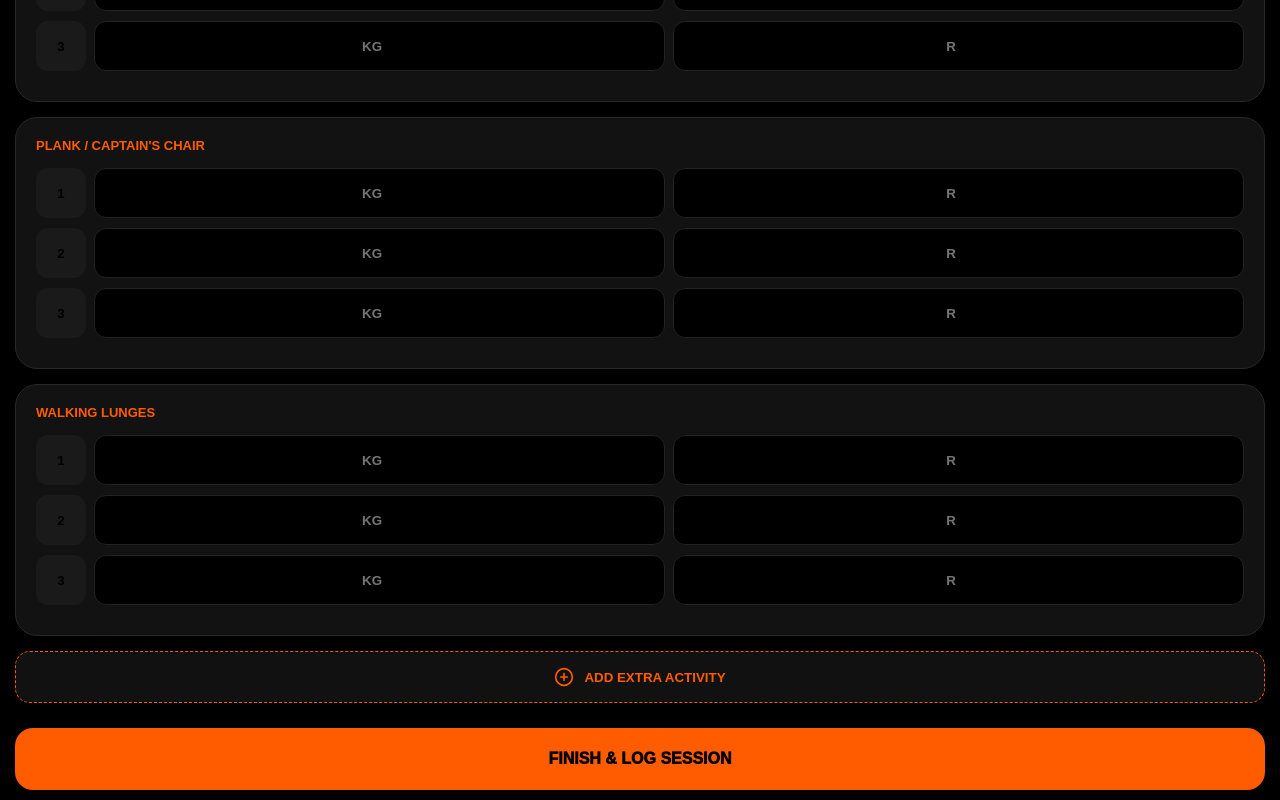
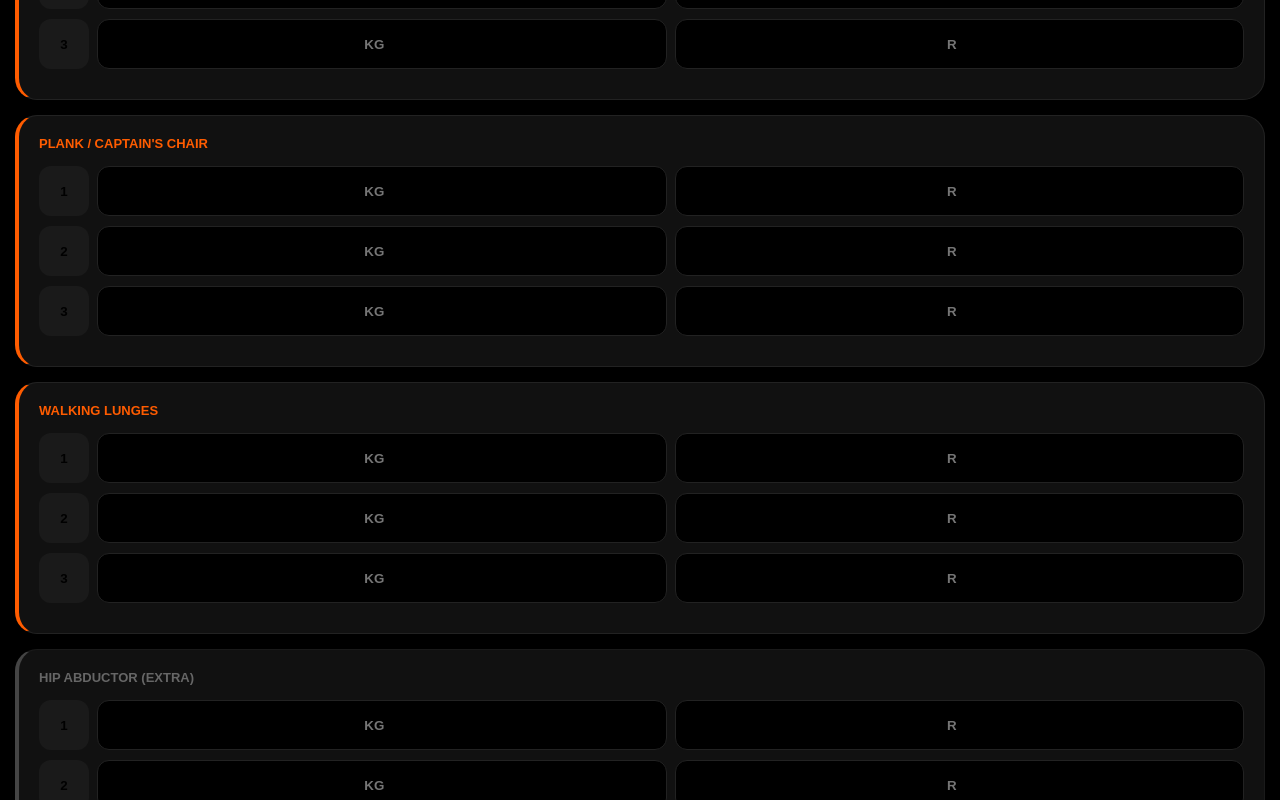
Before and after one commit to srafiq2406teachered-byte/Titan-Tracker, a React (Vite) app: page / in a window 1280 px wide. Shown: the part 1580-2380 px from the top of the page. Built offline with nearby package versions, Linux system fonts and the light colour scheme.

Commit message:
Update App.jsx

```diff
--- a/src/App.jsx
+++ b/src/App.jsx
@@ -5,7 +5,7 @@ import {
 } from 'lucide-react';
 
 const TitanTracker = () => {
-  // --- MASTER PROTOCOL (Fixed Core) ---
+  // --- THE FULL ROSTER (Core + Preset Extras) ---
   const MASTER_PROTOCOL = [
     { id: "A1", name: "Leg Press Machine", sets: 3, group: "Legs", rest: 60 },
     { id: "A2", name: "Lat Pulldown Machine", sets: 3, group: "Back", rest: 60 },
@@ -14,65 +14,45 @@ const TitanTracker = () => {
     { id: "C1", name: "Seated Cable Row", sets: 3, group: "Back", rest: 60 },
     { id: "C2", name: "DB Overhead Press", sets: 3, group: "Shoulders", rest: 60 },
     { id: "D1", name: "Plank / Captain's Chair", sets: 3, group: "Core", rest: 30 },
-    { id: "D2", name: "Walking Lunges", sets: 3, group: "Legs", rest: 30 }
+    { id: "D2", name: "Walking Lunges", sets: 3, group: "Legs", rest: 30 },
+    // --- PRESET EXTRAS RESTORED ---
+    { id: "E1", name: "Hip Abductor", sets: 3, group: "Legs", rest: 45, isExtra: true },
+    { id: "E2", name: "Hip Adductor", sets: 3, group: "Legs", rest: 45, isExtra: true },
+    { id: "E3", name: "Bicep Curl Machine", sets: 3, group: "Arms", rest: 45, isExtra: true },
+    { id: "E4", name: "Tricep Pushdown", sets: 3, group: "Arms", rest: 45, isExtra: true }
   ];
 
   const [view, setView] = useState('train');
   const [mounted, setMounted] = useState(false);
   const [completedSets, setCompletedSets] = useState({});
   const [exerciseData, setExerciseData] = useState({});
-  const [customExercises, setCustomExercises] = useState([]); // Extra activities state
   const [history, setHistory] = useState([]);
   const [expandedLog, setExpandedLog] = useState(null);
   const [timeLeft, setTimeLeft] = useState(0);
 
   // --- PERSISTENCE ---
   useEffect(() => {
-    const savedSets = localStorage.getItem('titan_v34_sets');
-    const savedData = localStorage.getItem('titan_v34_data');
-    const savedHistory = localStorage.getItem('titan_v34_history');
-    const savedCustom = localStorage.getItem('titan_v34_custom');
-
+    const savedSets = localStorage.getItem('titan_v35_sets');
+    const savedData = localStorage.getItem('titan_v35_data');
+    const savedHistory = localStorage.getItem('titan_v35_history');
     if (savedSets) setCompletedSets(JSON.parse(savedSets));
     if (savedData) setExerciseData(JSON.parse(savedData));
     if (savedHistory) setHistory(JSON.parse(savedHistory));
-    if (savedCustom) setCustomExercises(JSON.parse(savedCustom));
     setMounted(true);
   }, []);
 
   useEffect(() => {
     if (mounted) {
-      localStorage.setItem('titan_v34_sets', JSON.stringify(completedSets));
-      localStorage.setItem('titan_v34_data', JSON.stringify(exerciseData));
-      localStorage.setItem('titan_v34_history', JSON.stringify(history));
-      localStorage.setItem('titan_v34_custom', JSON.stringify(customExercises));
+      localStorage.setItem('titan_v35_sets', JSON.stringify(completedSets));
+      localStorage.setItem('titan_v35_data', JSON.stringify(exerciseData));
+      localStorage.setItem('titan_v35_history', JSON.stringify(history));
     }
-  }, [completedSets, exerciseData, history, customExercises, mounted]);
+  }, [completedSets, exerciseData, history, mounted]);
 
-  // --- LOGIC: ADD EXTRA ACTIVITY ---
-  const addExtraActivity = () => {
-    const name = prompt("Enter machine or exercise name:");
-    if (!name) return;
-    const newEx = {
-      id: `custom-${Date.now()}`,
-      name: name,
-      sets: 3, // Defaulting to 3 sets
-      group: "Extra",
-      rest: 60,
-      isCustom: true
-    };
-    setCustomExercises([...customExercises, newEx]);
-  };
-
-  const removeExtra = (id) => {
-    setCustomExercises(customExercises.filter(ex => ex.id !== id));
-  };
-
-  // --- ANALYTICS ---
-  const getSessionStats = () => {
+  // --- LOGIC ---
+  const getStats = () => {
     let vol = 0;
-    const allExercises = [...MASTER_PROTOCOL, ...customExercises];
-    allExercises.forEach(ex => {
+    MASTER_PROTOCOL.forEach(ex => {
       for (let i = 0; i < ex.sets; i++) {
         if (completedSets[`${ex.id}-${i}`]) {
           const w = parseFloat(exerciseData[`${ex.id}-${i}-w`] || 0);
@@ -84,16 +64,15 @@ const TitanTracker = () => {
     return { vol };
   };
 
-  const handleLogWorkout = () => {
-    const stats = getSessionStats();
-    if (stats.vol === 0) return alert("Log some data first!");
+  const handleFinish = () => {
+    const stats = getStats();
+    if (stats.vol === 0) return;
 
-    const allExercises = [...MASTER_PROTOCOL, ...customExercises];
     const logEntry = {
       id: Date.now(),
       date: new Date().toLocaleDateString('en-GB', { day: '2-digit', month: 'short' }),
-      totalVolume: stats.vol,
-      details: allExercises.map(ex => ({
+      vol: stats.vol,
+      details: MASTER_PROTOCOL.map(ex => ({
         name: ex.name,
         sets: [...Array(ex.sets)].map((_, i) => ({
           done: completedSets[`${ex.id}-${i}`],
@@ -106,22 +85,21 @@ const TitanTracker = () => {
     setHistory([logEntry, ...history]);
     setCompletedSets({});
     setExerciseData({});
-    setCustomExercises([]); // Clear extras after logging
     setView('calendar');
   };
 
-  const THEME = { orange: '#FF5C00', bg: '#000', card: '#121212', border: '#282828' };
-  const currentStats = getSessionStats();
+  const THEME = { orange: '#FF5C00', bg: '#000', card: '#111', border: '#222' };
+  const stats = getStats();
 
   if (!mounted) return null;
 
   return (
-    <div style={{ backgroundColor: THEME.bg, minHeight: '100vh', color: '#fff', padding: '15px 15px 120px 15px', fontFamily: 'sans-serif' }}>
+    <div style={{ backgroundColor: THEME.bg, minHeight: '100vh', color: '#fff', padding: '15px 15px 100px 15px', fontFamily: 'sans-serif' }}>
 
       {/* HEADER */}
       <div style={{ display: 'flex', justifyContent: 'space-between', alignItems: 'center', marginBottom: '25px' }}>
-        <h1 style={{ color: THEME.orange, fontWeight: '950', fontStyle: 'italic', margin: 0 }}>TITAN</h1>
-        <div style={{ display: 'flex', gap: '8px', background: '#111', padding: '5px', borderRadius: '15px', border: '1px solid #222' }}>
+        <h1 style={{ color: THEME.orange, fontWeight: '900', fontStyle: 'italic', margin: 0 }}>TITAN</h1>
+        <div style={{ display: 'flex', gap: '8px', background: '#111', padding: '5px', borderRadius: '15px' }}>
           <button onClick={() => setView('train')} style={{ border: 'none', background: view === 'train' ? THEME.orange : 'transparent', padding: '10px', borderRadius: '10px' }}><Dumbbell size={20} color={view === 'train' ? '#000' : '#444'} /></button>
           <button onClick={() => setView('metrics')} style={{ border: 'none', background: view === 'metrics' ? THEME.orange : 'transparent', padding: '10px', borderRadius: '10px' }}><TrendingUp size={20} color={view === 'metrics' ? '#000' : '#444'} /></button>
           <button onClick={() => setView('calendar')} style={{ border: 'none', background: view === 'calendar' ? THEME.orange : 'transparent', padding: '10px', borderRadius: '10px' }}><History size={20} color={view === 'calendar' ? '#000' : '#444'} /></button>
@@ -131,11 +109,10 @@ const TitanTracker = () => {
       {/* TRAIN VIEW */}
       {view === 'train' && (
         <div style={{ display: 'flex', flexDirection: 'column', gap: '15px' }}>
-          {[...MASTER_PROTOCOL, ...customExercises].map(ex => (
-            <div key={ex.id} style={{ background: THEME.card, padding: '20px', borderRadius: '22px', border: `1px solid ${THEME.border}`, position: 'relative' }}>
-              <div style={{ display: 'flex', justifyContent: 'space-between', marginBottom: '15px' }}>
-                <span style={{ fontWeight: '900', fontSize: '13px', color: THEME.orange }}>{ex.name.toUpperCase()}</span>
-                {ex.isCustom && <button onClick={() => removeExtra(ex.id)} style={{ background: 'transparent', border: 'none', color: '#ff4444' }}><Trash2 size={16}/></button>}
+          {MASTER_PROTOCOL.map(ex => (
+            <div key={ex.id} style={{ background: THEME.card, padding: '20px', borderRadius: '22px', border: `1px solid ${ex.isExtra ? '#1a1a1a' : THEME.border}`, borderLeft: ex.isExtra ? '4px solid #444' : `4px solid ${THEME.orange}` }}>
+              <div style={{ fontWeight: '900', fontSize: '13px', color: ex.isExtra ? '#666' : THEME.orange, marginBottom: '15px' }}>
+                {ex.name.toUpperCase()} {ex.isExtra && "(EXTRA)"}
               </div>
 
               {[...Array(ex.sets)].map((_, i) => (
@@ -145,7 +122,7 @@ const TitanTracker = () => {
                       setCompletedSets(prev => ({ ...prev, [`${ex.id}-${i}`]: !prev[`${ex.id}-${i}`] }));
                       if (!completedSets[`${ex.id}-${i}`]) setTimeLeft(ex.rest);
                     }}
-                    style={{ width: '50px', height: '50px', borderRadius: '12px', border: 'none', background: completedSets[`${ex.id}-${i}`] ? THEME.orange : '#1a1a1a', color: '#000', fontWeight: '900' }}
+                    style={{ width: '50px', height: '50px', borderRadius: '12px', border: 'none', background: completedSets[`${ex.id}-${i}`] ? (ex.isExtra ? '#444' : THEME.orange) : '#1a1a1a', color: '#000', fontWeight: '900' }}
                   >
                     {i+1}
                   </button>
@@ -155,12 +132,7 @@ const TitanTracker = () => {
               ))}
             </div>
           ))}
-
-          <button onClick={addExtraActivity} style={{ background: '#111', color: THEME.orange, padding: '15px', borderRadius: '15px', border: `1px dashed ${THEME.orange}`, fontWeight: 'bold', display: 'flex', alignItems: 'center', justifyContent: 'center', gap: '10px' }}>
-            <PlusCircle size={20} /> ADD EXTRA ACTIVITY
-          </button>
-
-          <button onClick={handleLogWorkout} style={{ background: THEME.orange, padding: '22px', borderRadius: '18px', border: 'none', fontWeight: '950', fontSize: '16px', color: '#000', marginTop: '10px' }}>FINISH & LOG SESSION</button>
+          <button onClick={handleFinish} style={{ background: THEME.orange, padding: '25px', borderRadius: '20px', border: 'none', fontWeight: '900', fontSize: '18px', color: '#000' }}>LOG SESSION</button>
         </div>
       )}
 
@@ -168,33 +140,29 @@ const TitanTracker = () => {
       {view === 'metrics' && (
         <div style={{ display: 'flex', flexDirection: 'column', gap: '20px' }}>
           <div style={{ background: THEME.card, padding: '30px', borderRadius: '25px', textAlign: 'center', border: `1px solid ${THEME.border}` }}>
-            <div style={{ fontSize: '11px', color: '#555', fontWeight: '900', letterSpacing: '1px' }}>SESSION VOLUME</div>
-            <div style={{ fontSize: '56px', fontWeight: '950', color: THEME.orange }}>{currentStats.vol.toLocaleString()} <span style={{ fontSize: '18px' }}>KG</span></div>
+            <div style={{ fontSize: '12px', color: '#666', fontWeight: '900' }}>SESSION VOLUME</div>
+            <div style={{ fontSize: '50px', fontWeight: '900', color: THEME.orange }}>{stats.vol.toLocaleString()}kg</div>
           </div>
-
           <div style={{ background: THEME.card, padding: '20px', borderRadius: '25px', border: `1px solid ${THEME.border}` }}>
-            <div style={{ fontSize: '11px', color: '#555', fontWeight: '900', marginBottom: '15px' }}>VOLUME HISTORY</div>
-            <div style={{ display: 'flex', alignItems: 'flex-end', justifyContent: 'space-between', height: '120px', gap: '5px' }}>
+            <div style={{ fontSize: '12px', color: '#666', fontWeight: '900', marginBottom: '15px' }}>VOLUME HISTORY (LAST 10)</div>
+            <div style={{ display: 'flex', alignItems: 'flex-end', justifyContent: 'space-between', height: '100px', gap: '5px' }}>
               {history.slice(-10).reverse().map((h, i) => (
-                <div key={i} style={{ flex: 1, background: THEME.orange, height: `${(h.totalVolume / Math.max(...history.map(x => x.totalVolume), 1)) * 100}%`, borderRadius: '4px' }}></div>
+                <div key={i} style={{ flex: 1, background: THEME.orange, height: `${(h.vol / Math.max(...history.map(x => x.vol), 1)) * 100}%`, borderRadius: '4px' }}></div>
               ))}
             </div>
           </div>
         </div>
       )}
 
-      {/* LOGS VIEW */}
+      {/* CALENDAR/LOGS VIEW */}
       {view === 'calendar' && (
         <div style={{ display: 'flex', flexDirection: 'column', gap: '12px' }}>
           {history.map(log => (
             <div key={log.id} style={{ background: THEME.card, borderRadius: '20px', border: `1px solid ${THEME.border}`, overflow: 'hidden' }}>
               <div onClick={() => setExpandedLog(expandedLog === log.id ? null : log.id)} style={{ padding: '20px', display: 'flex', justifyContent: 'space-between', alignItems: 'center' }}>
-                <div>
-                  <div style={{ fontWeight: '900', fontSize: '16px' }}>{log.date}</div>
-                  <div style={{ fontSize: '12px', color: '#555' }}>{log.details.length} Exercises</div>
-                </div>
+                <div><div style={{ fontWeight: '900', fontSize: '16px' }}>{log.date}</div><div style={{ fontSize: '12px', color: '#444' }}>{log.details.length} Exercises</div></div>
                 <div style={{ display: 'flex', alignItems: 'center', gap: '15px' }}>
-                  <div style={{ color: THEME.orange, fontWeight: '900', fontSize: '20px' }}>{log.totalVolume.toLocaleString()}kg</div>
+                  <div style={{ color: THEME.orange, fontWeight: '900', fontSize: '20px' }}>{log.vol.toLocaleString()}kg</div>
                   {expandedLog === log.id ? <ChevronUp size={18}/> : <ChevronDown size={18}/>}
                 </div>
               </div>
@@ -203,11 +171,9 @@ const TitanTracker = () => {
                   {log.details.map((ex, i) => (
                     <div key={i} style={{ borderTop: '1px solid #1a1a1a', padding: '10px 0' }}>
                       <div style={{ fontSize: '11px', fontWeight: '900', color: THEME.orange, marginBottom: '5px' }}>{ex.name}</div>
-                      <div style={{ display: 'flex', gap: '5px', flexWrap: 'wrap' }}>
+                      <div style={{ display: 'flex', gap: '8px', flexWrap: 'wrap' }}>
                         {ex.sets.map((s, si) => (
-                          <div key={si} style={{ fontSize: '10px', background: '#111', padding: '4px 8px', borderRadius: '6px' }}>
-                            {s.w}kg x {s.r}
-                          </div>
+                          <div key={si} style={{ fontSize: '10px', background: '#111', padding: '4px 8px', borderRadius: '6px' }}>{s.w}kg x {s.r}</div>
                         ))}
                       </div>
                     </div>
@@ -221,8 +187,8 @@ const TitanTracker = () => {
 
       {/* TIMER HUD */}
       {timeLeft > 0 && (
-        <div style={{ position: 'fixed', bottom: '30px', left: '20px', right: '20px', background: '#fff', color: '#000', padding: '20px', borderRadius: '35px', display: 'flex', justifyContent: 'space-between', alignItems: 'center', zIndex: 500, border: `5px solid ${THEME.orange}` }}>
-          <div style={{ display: 'flex', alignItems: 'center', gap: '15px' }}><Clock size={28} /> <span style={{ fontSize: '36px', fontWeight: '900' }}>{timeLeft}s</span></div>
+        <div style={{ position: 'fixed', bottom: '30px', left: '20px', right: '20px', background: '#fff', color: '#000', padding: '20px', borderRadius: '35px', display: 'flex', justifyContent: 'space-between', alignItems: 'center', zIndex: 1000, border: `4px solid ${THEME.orange}` }}>
+          <div style={{ display: 'flex', alignItems: 'center', gap: '12px' }}><Clock size={28} /> <span style={{ fontSize: '36px', fontWeight: '900' }}>{timeLeft}s</span></div>
           <button onClick={() => setTimeLeft(0)} style={{ background: THEME.orange, border: 'none', padding: '12px 25px', borderRadius: '15px', fontWeight: '900' }}>SKIP</button>
         </div>
       )}
```
